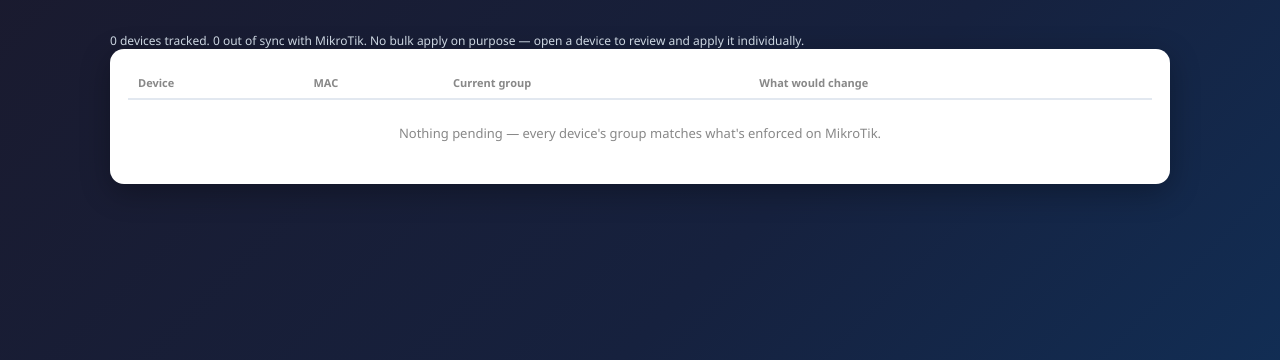
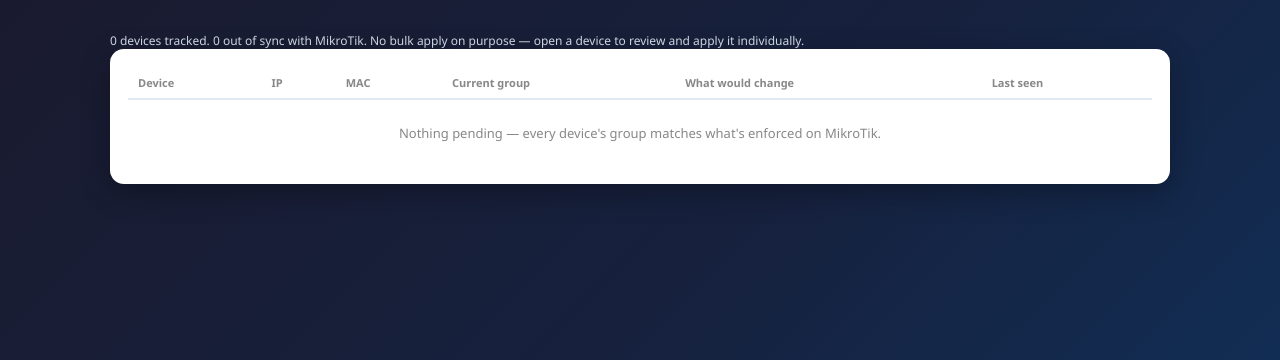
Before and after one commit to siriani/familink, a FastAPI app: page /enforcement in a window 1280 px wide. Shown: the part 60-420 px from the top of the page. Run offline with FastAPI, Linux system fonts and the light colour scheme; data that the repository does not hold is empty.

Commit message:
Add IP and last-seen columns to the /enforcement table
Matches the columns already shown on the main /devices list -- the
enforcement view was missing both, making it harder to tell which
physical device a pending change actually refers to.

```diff
--- a/app/templates/enforcement_list.html
+++ b/app/templates/enforcement_list.html
@@ -6,17 +6,19 @@ No bulk apply on purpose — open a device to review and apply it individually.<
 
 <div class="tcard">
 <table>
-  <thead><tr><th>Device</th><th>MAC</th><th>Current group</th><th>What would change</th></tr></thead>
+  <thead><tr><th>Device</th><th>IP</th><th>MAC</th><th>Current group</th><th>What would change</th><th>Last seen</th></tr></thead>
   <tbody>
     {% for p in pending %}
     <tr class="clickable" onclick="location.href='/devices/{{ p.device.mac }}'">
       <td><strong>{{ p.device.hostname or '—' }}</strong></td>
+      <td class="mono small">{{ p.device.current_ip or '—' }}</td>
       <td class="mono small">{{ p.device.mac }}</td>
       <td><span class="badge {{ 'b-hotspot' if p.device.group.hotspot_required else 'b-free' }}">{{ p.device.group.name }}</span></td>
       <td>{{ p.label }}</td>
+      <td class="small">{{ p.device.last_seen.strftime('%Y-%m-%d %H:%M') }}</td>
     </tr>
     {% else %}
-    <tr><td colspan="4" class="empty">Nothing pending — every device's group matches what's enforced on MikroTik.</td></tr>
+    <tr><td colspan="6" class="empty">Nothing pending — every device's group matches what's enforced on MikroTik.</td></tr>
     {% endfor %}
   </tbody>
 </table>
```
